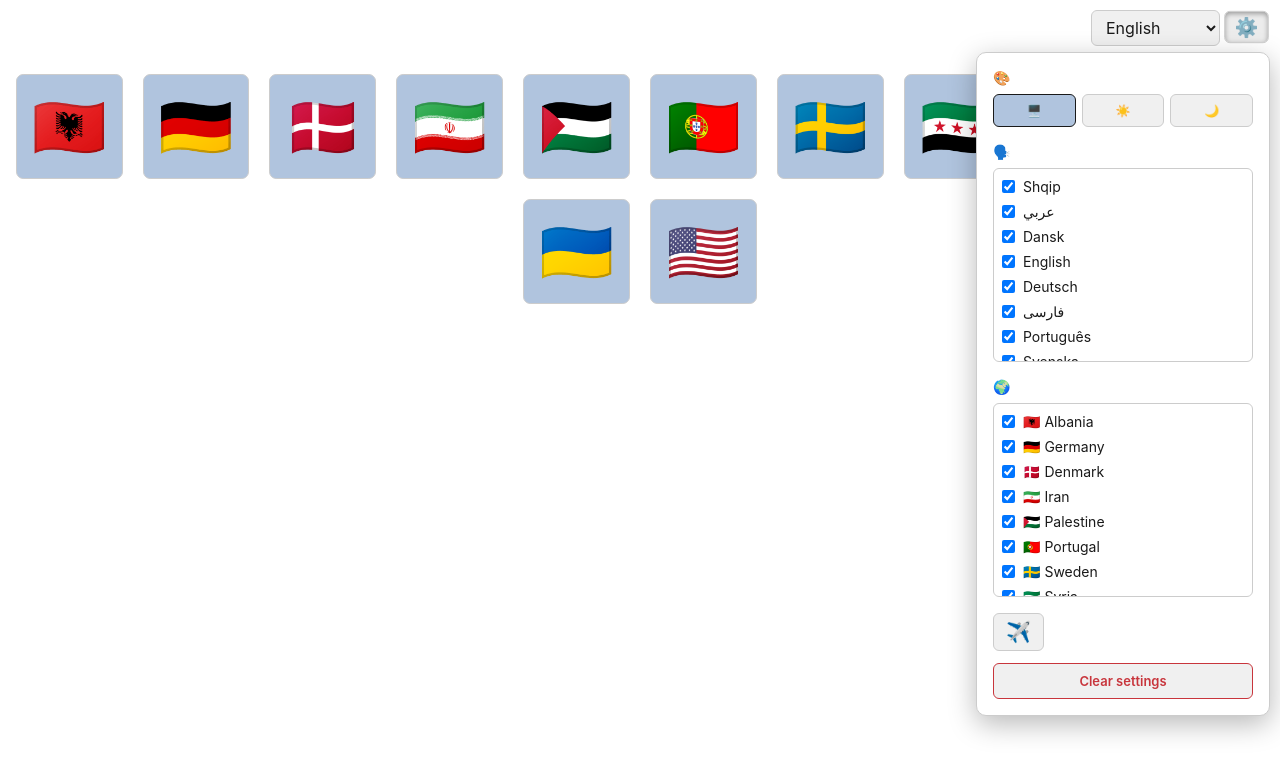
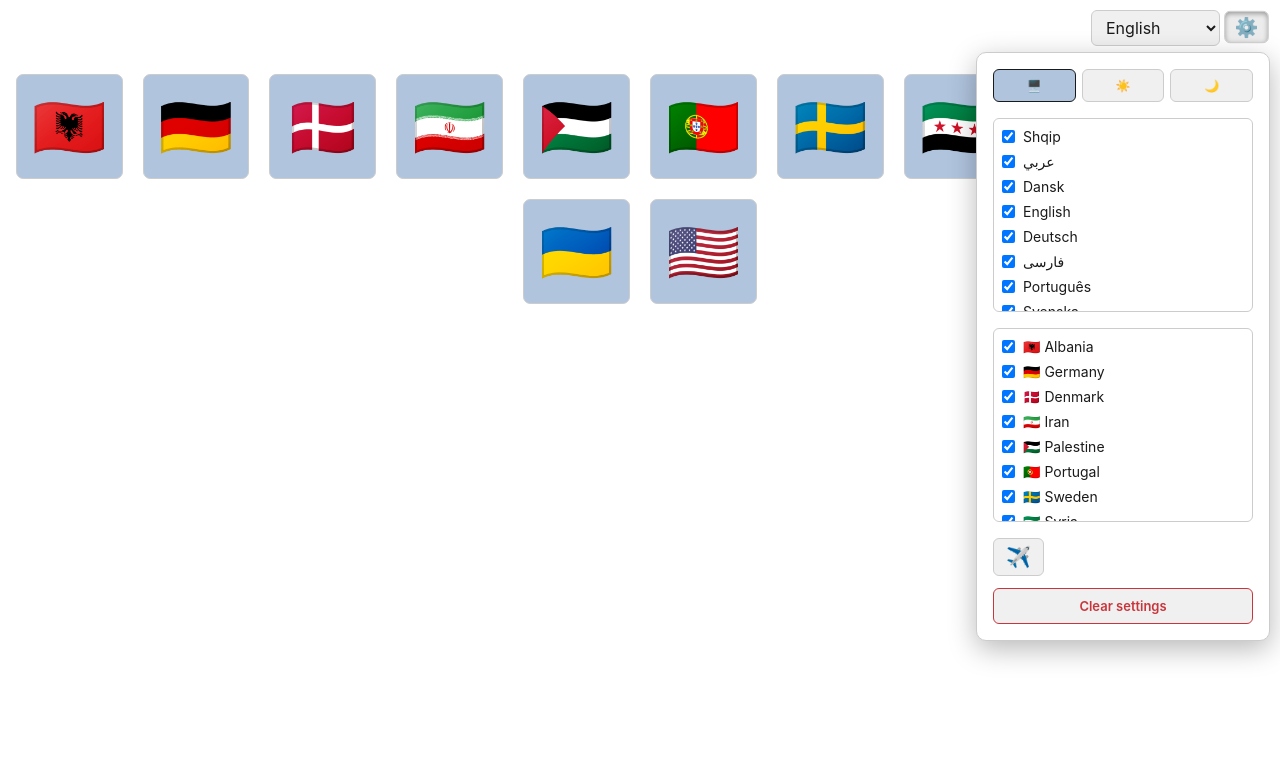
Before and after one commit to amerharb/flags, a React (Vite) app: page / in a window 1280 px wide. Both pictures are taken after a click on the button "⚙️". Shown: the top 776 px of the page. Built offline with nearby package versions, Linux system fonts and the light colour scheme.

Commit message:
cleaning SettingsPanel.tsx

```diff
--- a/src/SettingsPanel.tsx
+++ b/src/SettingsPanel.tsx
@@ -70,7 +70,6 @@ export default function SettingsPanel({ settings, languages, countries, caching,
 			{open && (
 				<div className="settings-panel" role="dialog" aria-label="Settings">
 					<div className="settings-row">
-						<span className="settings-label" title="Theme" aria-label="Theme">🎨</span>
 						<div className="settings-segmented" role="group" aria-label="Theme">
 							{THEME_OPTIONS.map(opt => (
 								<button
@@ -89,8 +88,7 @@ export default function SettingsPanel({ settings, languages, countries, caching,
 					</div>
 
 					<div className="settings-row">
-						<span className="settings-label" title="Languages" aria-label="Languages">🗣️</span>
-						<div className="settings-checklist">
+						<div className="settings-checklist" role="group" aria-label="Languages">
 							{languages.map(l => {
 								const shown = !settings.hiddenLanguages.includes(l.code)
 								return (
@@ -110,8 +108,7 @@ export default function SettingsPanel({ settings, languages, countries, caching,
 					</div>
 
 					<div className="settings-row">
-						<span className="settings-label" title="Countries" aria-label="Countries">🌍</span>
-						<div className="settings-checklist">
+						<div className="settings-checklist" role="group" aria-label="Countries">
 							{countries.map(c => {
 								const shown = !settings.hiddenCountries.includes(c.code)
 								return (
--- a/src/index.css
+++ b/src/index.css
@@ -182,11 +182,6 @@ button:active {
 	margin-bottom: 16px;
 }
 
-.settings-label {
-	font-size: 14px;
-	font-weight: 600;
-}
-
 .settings-segmented {
 	display: flex;
 	gap: 6px;
```
